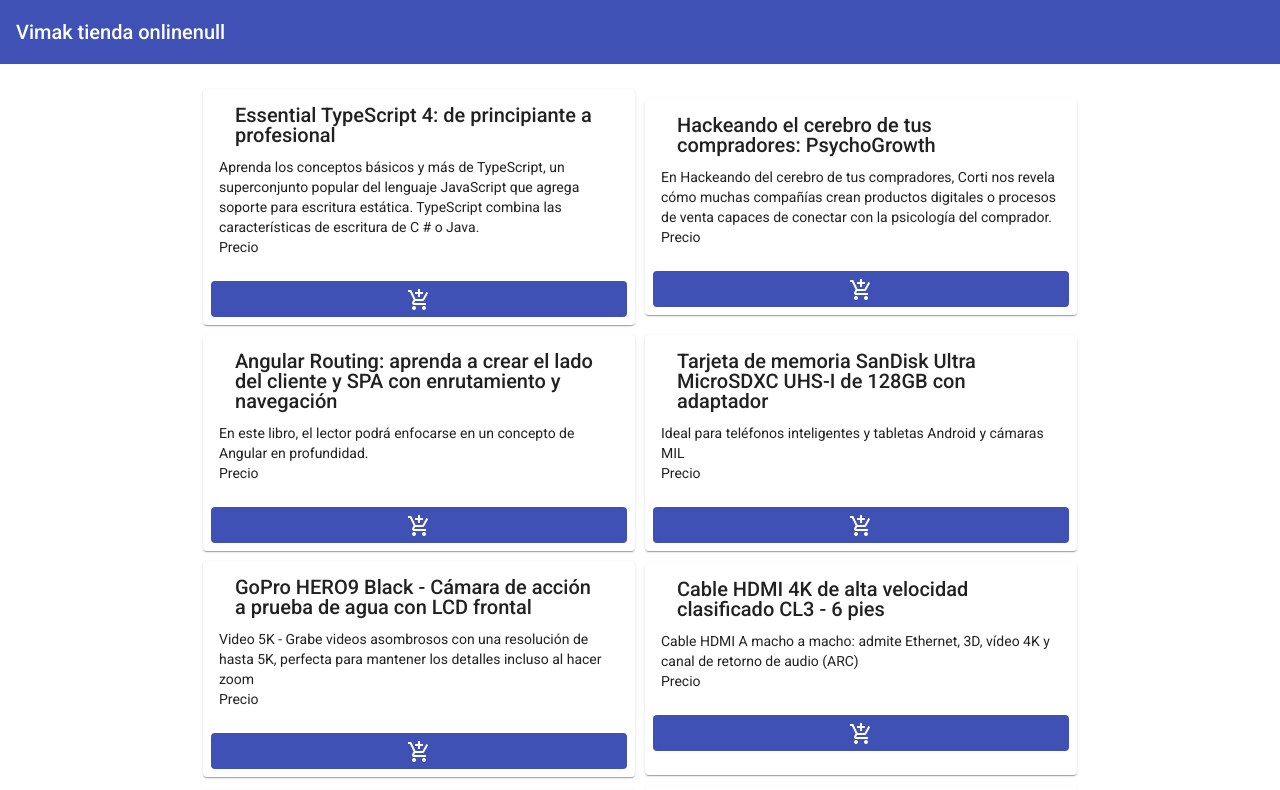
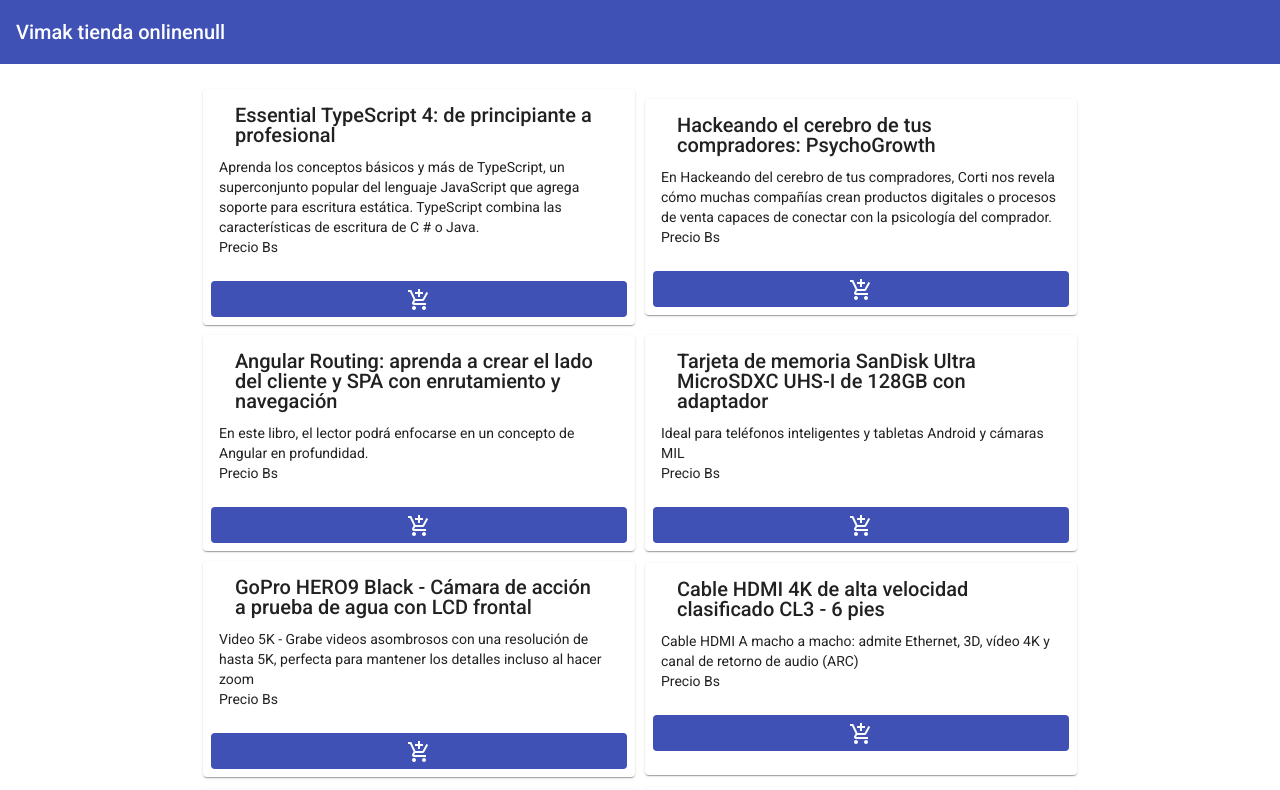
Before and after one commit to yohaglis/frontend-angular-12-crud, an Angular app: page /productos in a window 1280 px wide. Shown: the top 790 px of the page. Built offline with nearby package versions, Linux system fonts and the light colour scheme; data requests are answered from the project's data file.

Commit message:
se aggregan cambios

```diff
--- a/src/app/modules/productos/producto/producto.component.html
+++ b/src/app/modules/productos/producto/producto.component.html
@@ -9,7 +9,7 @@
       {{producto.description}}
     </div>
     <div>
-      Precio {{producto.price | currency}}
+      Precio {{producto.price | currency}}Bs
     </div>
   </mat-card-content>
   <mat-card-actions>
```
